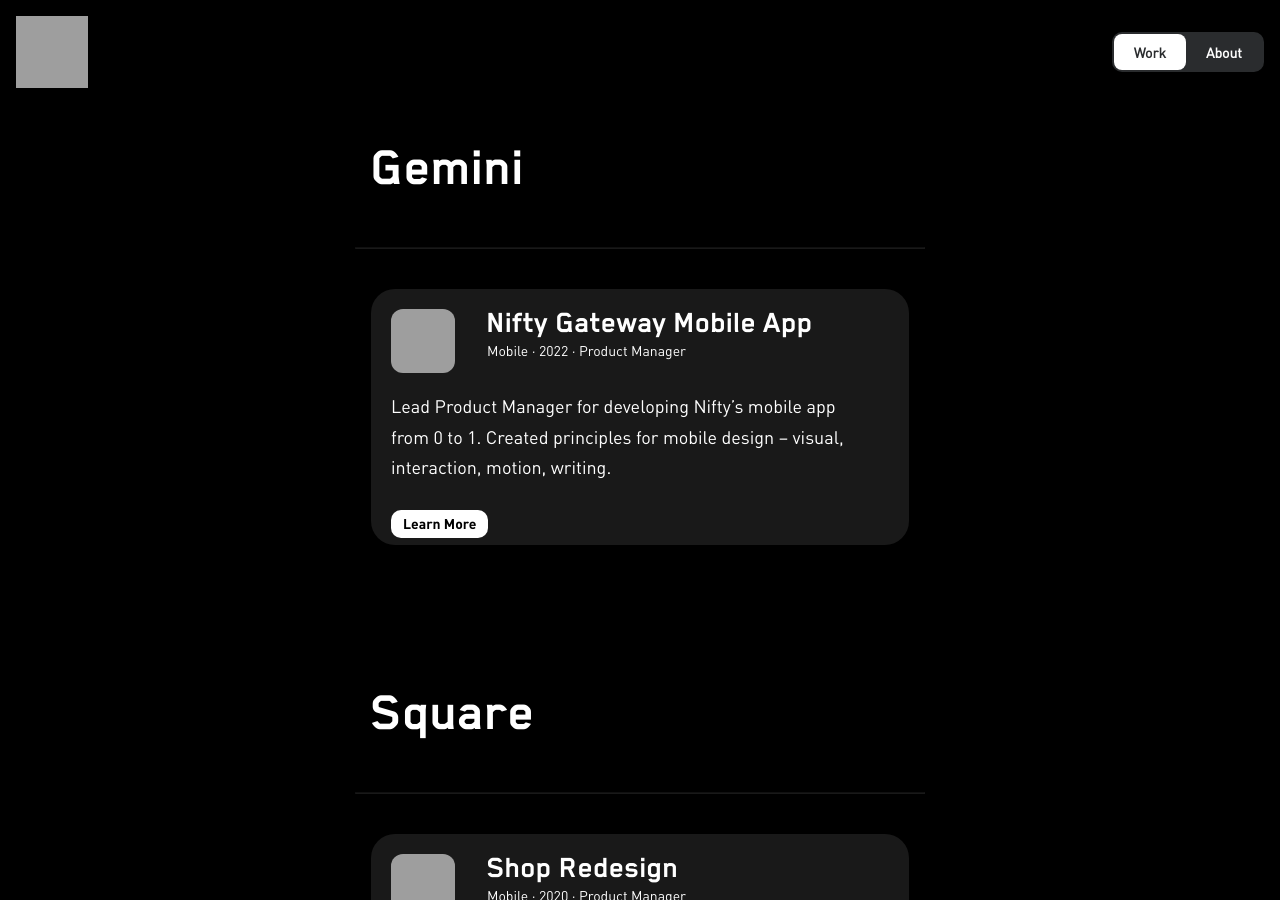
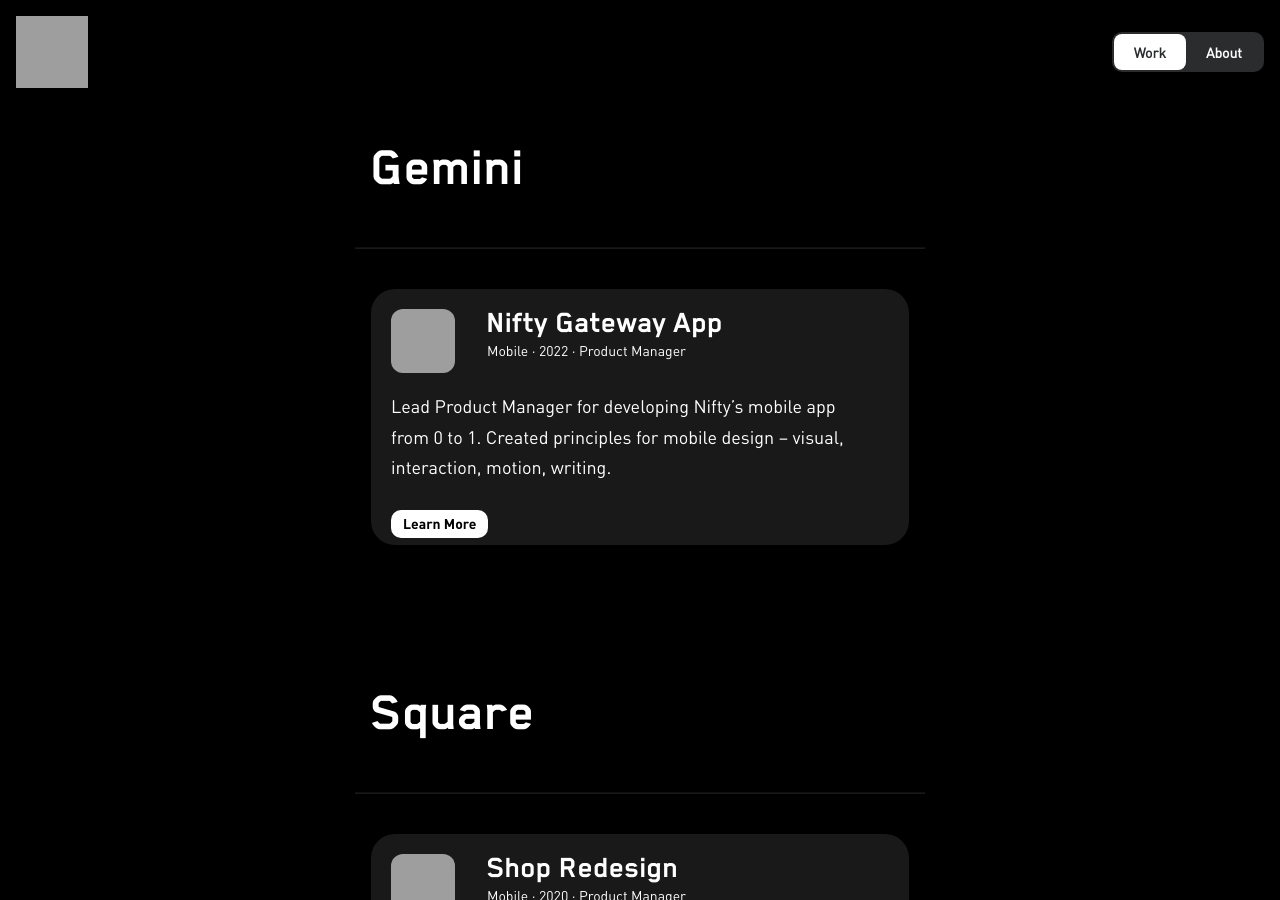
Before and after one commit to jotd/jotd-portfolio, a Jekyll site: the page work/index.html, which Jekyll copies as it is, in a window 1280 px wide and 900 px high, cut to the strip 0-900 px from the top of the window. Built offline with Jekyll 4.4.1, drawn with Linux system fonts in a browser that asks for light colours; grey boxes are pictures that could not be loaded.

Commit message:
Update index.html

```diff
--- a/work/index.html
+++ b/work/index.html
@@ -56,7 +56,7 @@
         class="work-logo"
       />
       <div class="work-header-text">
-        <p class="title">Nifty Gateway Mobile App</p>
+        <p class="title">Nifty Gateway App</p>
         <p class="work-metadata">Mobile · 2022 · Product Manager</p>
         <p class="blurb">
           Lead Product Manager for developing Nifty’s mobile app from 0 to 1.
```
